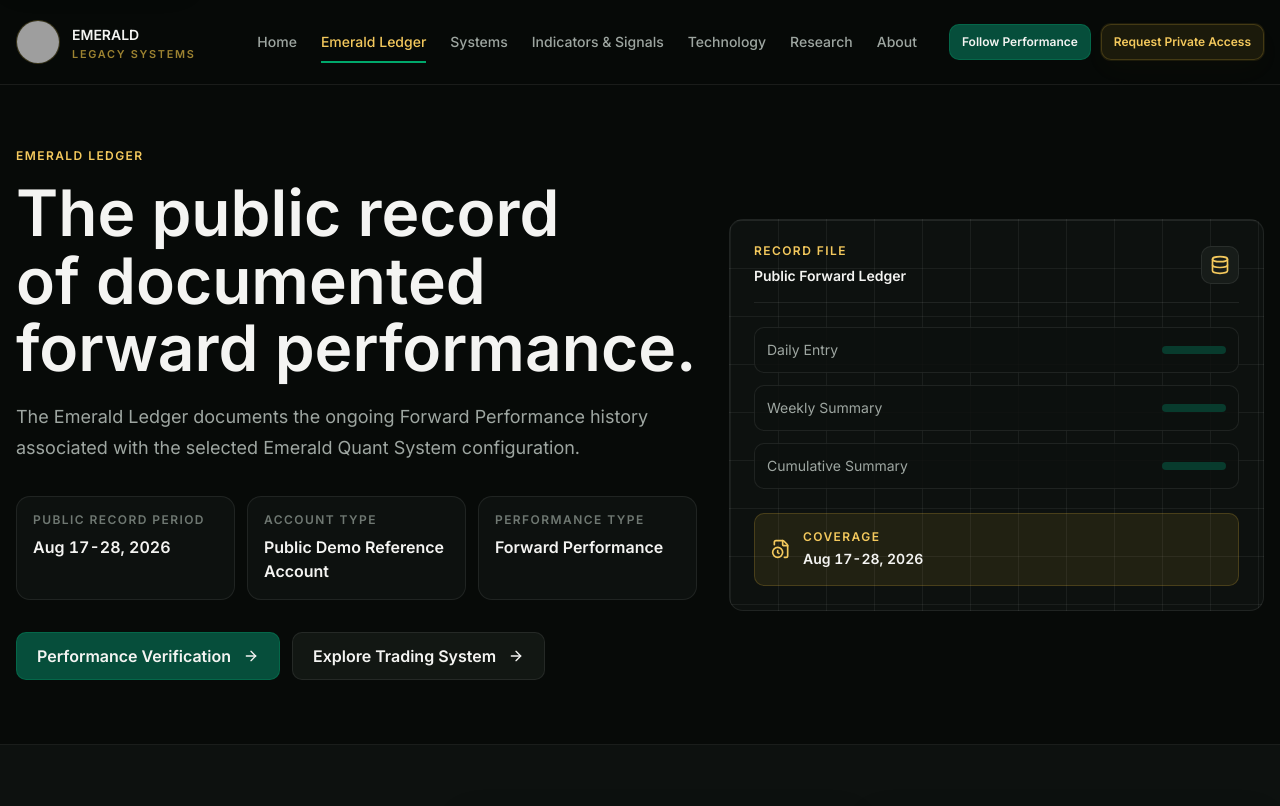
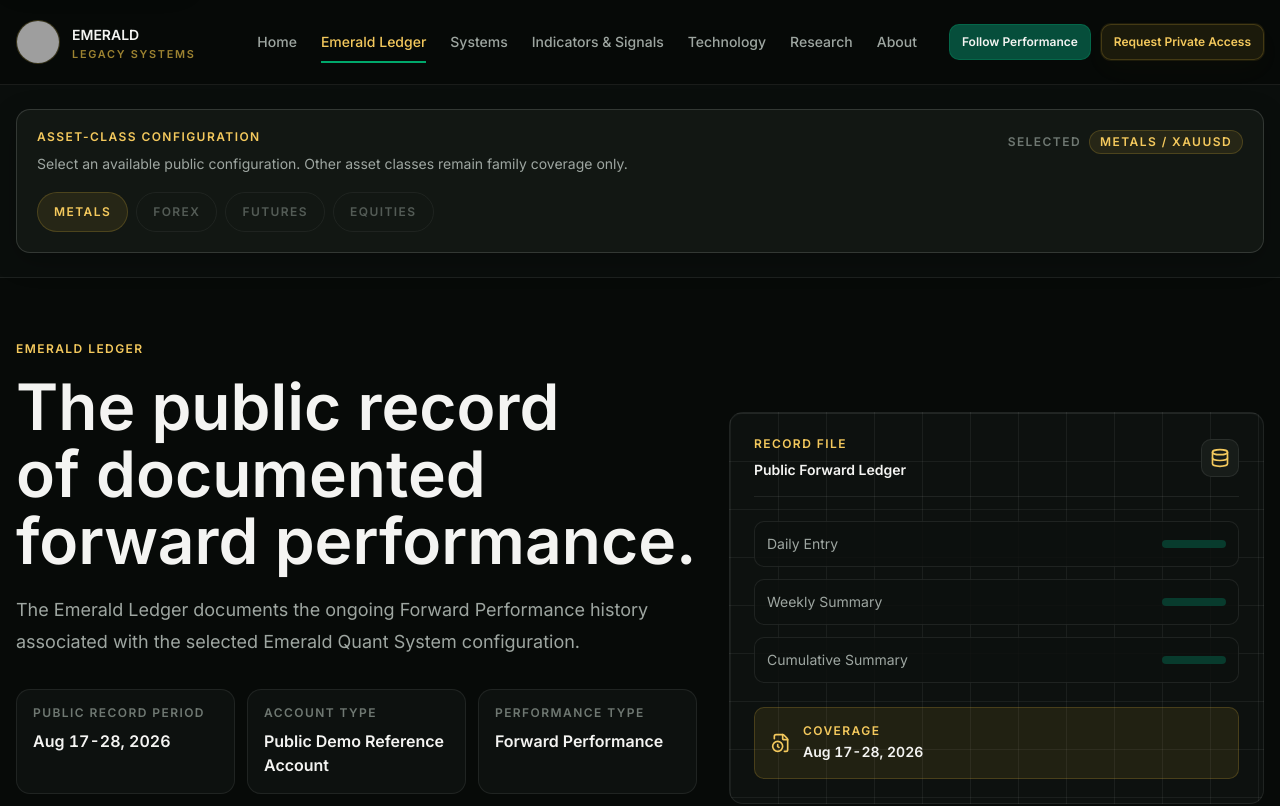
Before and after one commit to ezebedee/Emerald-Trading-Website, a Next.js app: page /ledger in a window 1280 px wide. Shown: the top 806 px of the page. Built offline with nearby package versions, Linux system fonts and the light colour scheme; grey boxes are pictures that could not be loaded.

Commit message:
Add visible ledger configuration selector

```diff
--- a/src/app/(site)/ledger/page.tsx
+++ b/src/app/(site)/ledger/page.tsx
@@ -1,5 +1,6 @@
 import type { Metadata } from "next";
 
+import { LedgerConfigurationSelector } from "@/components/ledger/ledger-configuration-selector";
 import { LedgerHero } from "@/components/ledger/ledger-hero";
 import { LedgerMediaContext } from "@/components/ledger/ledger-media-context";
 import { LedgerPerformanceProgression } from "@/components/ledger/ledger-performance-progression";
@@ -41,6 +42,12 @@ export default async function LedgerPage({ searchParams }: LedgerPageProps) {
   return (
     <>
       <JsonLd data={pageJsonLd} />
+      <LedgerConfigurationSelector
+        options={context.configurationOptions}
+        selectedConfigurationName={
+          context.selectedConfiguration?.configurationName
+        }
+      />
       <LedgerHero overview={context.overview} />
       <LedgerRecordClassification overview={context.overview} />
       <LedgerPerformanceSummary snapshot={context.latestCumulative} />
--- /dev/null
+++ b/src/components/ledger/ledger-configuration-selector.tsx
@@ -0,0 +1,87 @@
+import Link from "next/link";
+
+import { Badge } from "@/components/ui/badge";
+import { Container } from "@/components/ui/container";
+import type { LedgerConfigurationOption } from "@/data/selectors";
+import { cn } from "@/lib/utils";
+
+type LedgerConfigurationSelectorProps = Readonly<{
+  options: readonly LedgerConfigurationOption[];
+  selectedConfigurationName?: string;
+}>;
+
+export function LedgerConfigurationSelector({
+  options,
+  selectedConfigurationName,
+}: LedgerConfigurationSelectorProps) {
+  if (!options.length) {
+    return null;
+  }
+
+  return (
+    <section className="bg-surface/60 border-b border-[var(--border)] py-4 md:py-6">
+      <Container size="wide">
+        <nav
+          aria-label="Ledger asset-class configuration"
+          className="surface-elevated rounded-lg p-3.5 md:p-5"
+        >
+          <div className="flex flex-col gap-2.5 lg:flex-row lg:items-start lg:justify-between">
+            <div>
+              <p className="type-label text-gold-warm">
+                Asset-Class Configuration
+              </p>
+              <p className="text-muted-foreground mt-2 max-w-3xl text-sm leading-6">
+                Select an available public configuration. Other asset classes
+                remain family coverage only.
+              </p>
+            </div>
+
+            {selectedConfigurationName ? (
+              <div className="flex shrink-0 flex-wrap items-center gap-2 lg:justify-end">
+                <span className="type-label text-subtle-foreground">
+                  Selected
+                </span>
+                <Badge variant="premium">{selectedConfigurationName}</Badge>
+              </div>
+            ) : null}
+          </div>
+
+          <div className="mt-3.5 flex flex-wrap gap-2 md:mt-4">
+            {options.map((option) =>
+              option.available && option.href ? (
+                <Link
+                  aria-current={option.isSelected ? "page" : undefined}
+                  className={cn(
+                    "type-label inline-flex min-h-10 items-center rounded-full border px-4 py-2 transition-colors focus-visible:outline-2 focus-visible:outline-offset-2 focus-visible:outline-[var(--gold)]",
+                    option.isSelected
+                      ? "text-gold-warm border-[var(--border-gold)] bg-[var(--gold-soft)]"
+                      : "text-muted-foreground hover:text-foreground border-[var(--border)] bg-transparent hover:border-[var(--border-strong)]",
+                  )}
+                  href={option.href}
+                  key={option.marketCategory}
+                >
+                  {option.label}
+                  {option.isSelected ? (
+                    <span className="sr-only">, selected</span>
+                  ) : null}
+                </Link>
+              ) : (
+                <span
+                  aria-label={`${option.label} - no public configuration currently available`}
+                  className="type-label text-subtle-foreground inline-flex min-h-10 items-center rounded-full border border-[var(--border)] bg-transparent px-4 py-2 opacity-70"
+                  key={option.marketCategory}
+                  title={`No public ${option.label} configuration is currently available.`}
+                >
+                  {option.label}
+                  <span className="sr-only">
+                    , no public configuration currently available
+                  </span>
+                </span>
+              ),
+            )}
+          </div>
+        </nav>
+      </Container>
+    </section>
+  );
+}
--- a/src/components/ledger/ledger-media-context.tsx
+++ b/src/components/ledger/ledger-media-context.tsx
@@ -4,11 +4,10 @@ import { Badge } from "@/components/ui/badge";
 import { LinkButton } from "@/components/ui/button";
 import { Container } from "@/components/ui/container";
 import { SectionLabel } from "@/components/ui/section-label";
-import { getLedgerMediaContextRecords } from "@/data/selectors";
 import type { LedgerMediaContextRecord } from "@/data/selectors";
 
 type LedgerMediaContextProps = Readonly<{
-  records?: readonly LedgerMediaContextRecord[];
+  records: readonly LedgerMediaContextRecord[];
 }>;
 
 function MediaRecordCard({ record }: { record: LedgerMediaContextRecord }) {
@@ -70,9 +69,7 @@ function MediaRecordCard({ record }: { record: LedgerMediaContextRecord }) {
   );
 }
 
-export function LedgerMediaContext({
-  records = getLedgerMediaContextRecords(),
-}: LedgerMediaContextProps) {
+export function LedgerMediaContext({ records }: LedgerMediaContextProps) {
   return (
     <section className="bg-surface/70 border-t border-[var(--border)] py-12 md:py-14 xl:py-16">
       <Container size="wide">
--- a/src/components/ledger/ledger-performance-progression.tsx
+++ b/src/components/ledger/ledger-performance-progression.tsx
@@ -1,11 +1,10 @@
 import { Badge } from "@/components/ui/badge";
 import { Container } from "@/components/ui/container";
 import { SectionLabel } from "@/components/ui/section-label";
-import { getCumulativePerformanceSeries } from "@/data/selectors";
 import type { CumulativePerformancePoint } from "@/data/selectors";
 
 type LedgerPerformanceProgressionProps = Readonly<{
-  points?: readonly CumulativePerformancePoint[];
+  points: readonly CumulativePerformancePoint[];
 }>;
 
 const monthLabels = [
@@ -283,9 +282,7 @@ function CheckpointTable({
 export function LedgerPerformanceProgression({
   points: providedPoints,
 }: LedgerPerformanceProgressionProps) {
-  const points = (providedPoints ?? getCumulativePerformanceSeries()).filter(
-    isFinitePoint,
-  );
+  const points = providedPoints.filter(isFinitePoint);
 
   if (points.length < 2) {
     return <LedgerProgressionEmptyState points={points} />;
--- a/src/components/ledger/ledger-performance-summary.tsx
+++ b/src/components/ledger/ledger-performance-summary.tsx
@@ -9,7 +9,6 @@ import {
 import { Badge } from "@/components/ui/badge";
 import { Container } from "@/components/ui/container";
 import { SectionLabel } from "@/components/ui/section-label";
-import { getLatestPublicCumulativeLedgerRecord } from "@/data/selectors";
 import type { LedgerLatestPerformanceSnapshot } from "@/data/selectors";
 
 const currencyFormatter = new Intl.NumberFormat("en-US", {
@@ -161,7 +160,7 @@ function LedgerLatestRecordCard({
 }
 
 export function LedgerPerformanceSummary({
-  snapshot = getLatestPublicCumulativeLedgerRecord(),
+  snapshot,
 }: LedgerPerformanceSummaryProps) {
   if (!snapshot) {
     return (
--- a/src/components/ledger/ledger-record-chronology.tsx
+++ b/src/components/ledger/ledger-record-chronology.tsx
@@ -1,11 +1,10 @@
 import { Badge } from "@/components/ui/badge";
 import { Container } from "@/components/ui/container";
 import { SectionLabel } from "@/components/ui/section-label";
-import { getPublicLedgerChronologyEntries } from "@/data/selectors";
 import type { LedgerChronologyEntry } from "@/data/selectors";
 
 type LedgerRecordChronologyProps = Readonly<{
-  entries?: readonly LedgerChronologyEntry[];
+  entries: readonly LedgerChronologyEntry[];
 }>;
 
 const CUMULATIVE_DISPLAY_TOLERANCE = 0.01;
@@ -199,7 +198,7 @@ function ChronologyRecordCard({
 }
 
 export function LedgerRecordChronology({
-  entries = getPublicLedgerChronologyEntries(),
+  entries,
 }: LedgerRecordChronologyProps) {
   if (entries.length === 0) {
     return (
--- a/src/components/ledger/ledger-verification-evidence.tsx
+++ b/src/components/ledger/ledger-verification-evidence.tsx
@@ -4,13 +4,12 @@ import { Badge } from "@/components/ui/badge";
 import { LinkButton } from "@/components/ui/button";
 import { Container } from "@/components/ui/container";
 import { SectionLabel } from "@/components/ui/section-label";
-import { getLedgerVerificationEvidenceRecords } from "@/data/selectors";
 import type { LedgerVerificationEvidenceRecord } from "@/data/selectors";
 
 const evidenceIcons = [FileSearch, Eye] as const;
 
 type LedgerVerificationEvidenceProps = Readonly<{
-  records?: readonly LedgerVerificationEvidenceRecord[];
+  records: readonly LedgerVerificationEvidenceRecord[];
 }>;
 
 function EvidenceRecordCard({
@@ -82,7 +81,7 @@ function EvidenceRecordCard({
 }
 
 export function LedgerVerificationEvidence({
-  records = getLedgerVerificationEvidenceRecords(),
+  records,
 }: LedgerVerificationEvidenceProps) {
   return (
     <section className="bg-background border-t border-[var(--border)] py-12 md:py-14 xl:py-16">
@@ -95,8 +94,8 @@ export function LedgerVerificationEvidence({
             </h2>
             <p className="type-body text-muted-foreground mt-5">
               The public Ledger is accompanied by supporting account-reference
-              information and read-only review mechanisms tied to the Public
-              Demo Reference Account and Forward Performance record.
+              information and read-only review mechanisms tied to the selected
+              public record and its account classification.
             </p>
             <p className="text-subtle-foreground mt-4 text-sm leading-6">
               Reviewable documentation does not imply independent audit or
```
